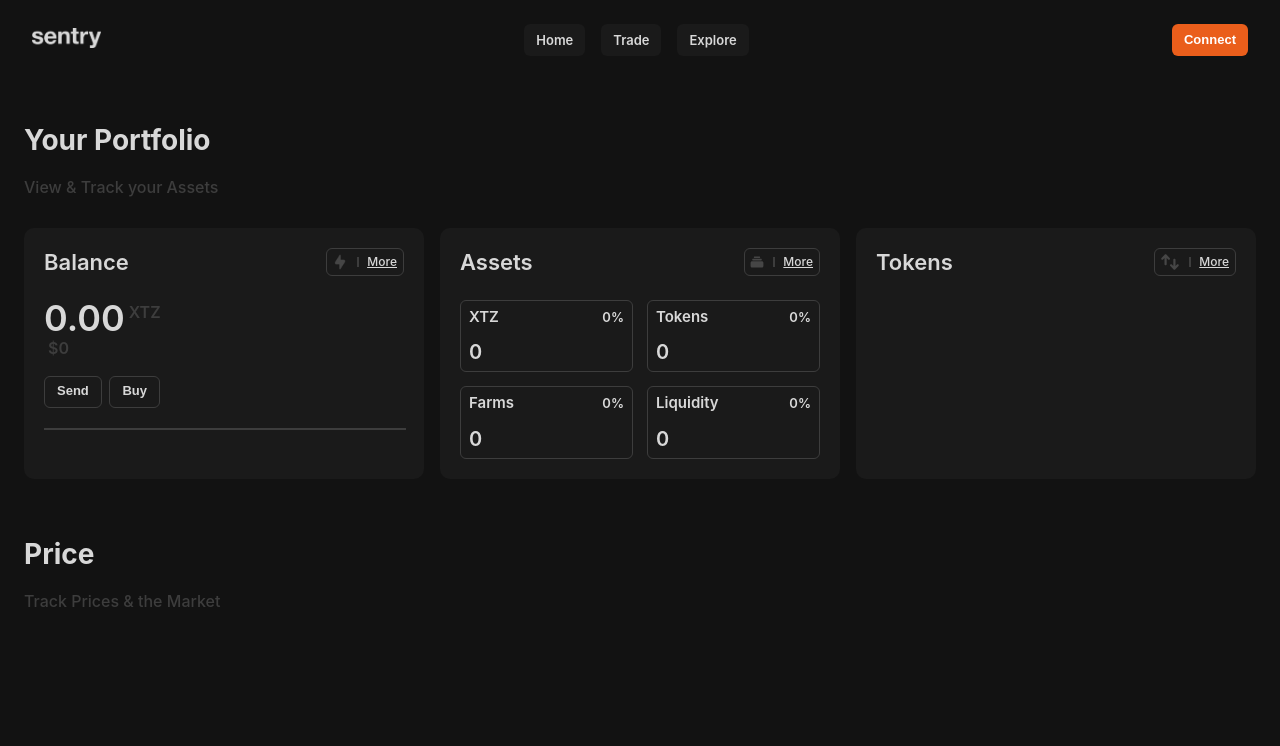
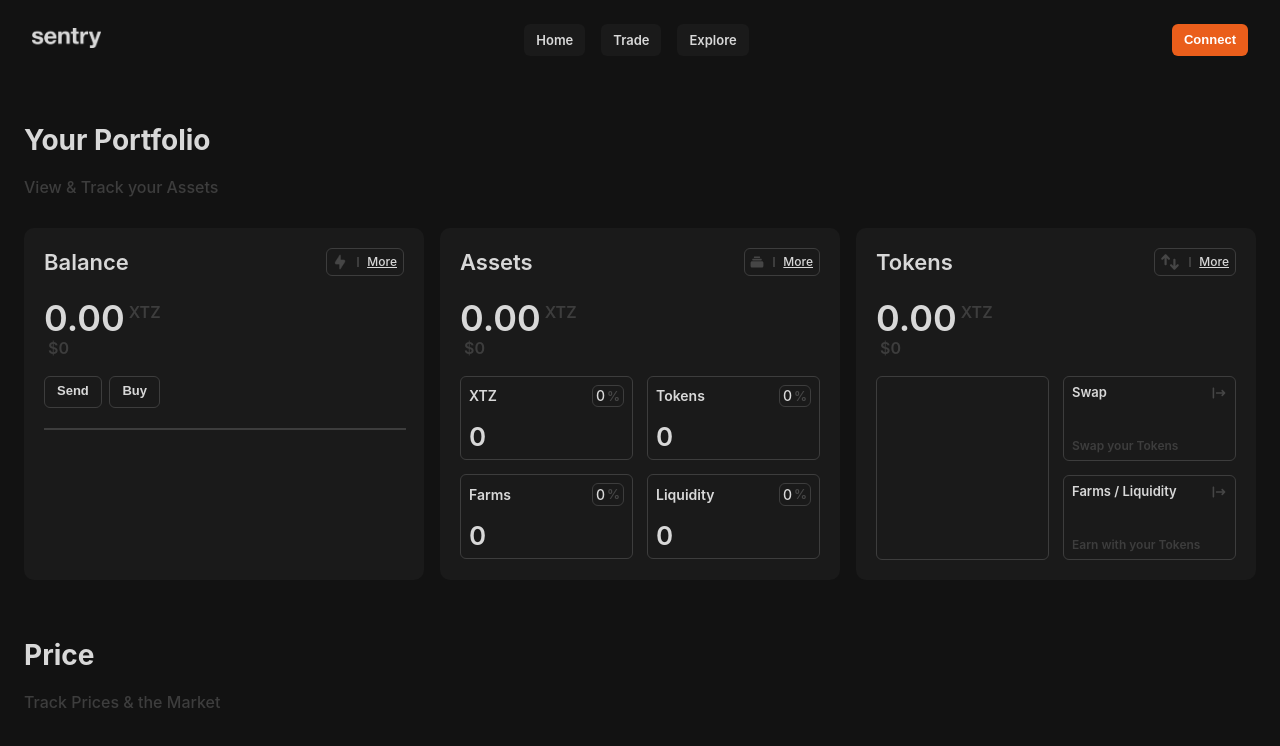
Before and after one commit to dylanheath/sentry, a React (Create React App) app: page / in a window 1280 px wide. Shown: the top 746 px of the page. Built offline with nearby package versions, Linux system fonts and the light colour scheme.

Commit message:
styling and components
Signed-off-by: Dylan Heathcote <dylanheathcote14@gmail.com>

```diff
--- a/src/components/home/portfolio/assets.tsx
+++ b/src/components/home/portfolio/assets.tsx
@@ -15,32 +15,49 @@ export default function Assets() {
 	  <p className="portfolio-component-more-header">More</p>
 	</a>
       </div>
+      <div className="portfolio-component-assets-total-container">
+        <p className="portfolio-component-assets-total">0.00</p>
+	<p className="portfolio-component-balance-tag">XTZ</p>
+      </div>
+      <p className="portfolio-component-balance-amount">$0</p>
       <div className="portfolio-component-assets-container">
         <div className="portfolio-component-asset-box">
 	  <div className="portfolio-component-asset-header-container">
             <p className="portfolio-component-asset-header">XTZ</p>
-	    <p className="portfolio-component-asset-percentage">0%</p>
+	    <div className="portfolio-component-asset-percentage-box">
+	      <p className="portfolio-component-asset-percentage">0</p>
+	      <p>%</p>
+	    </div>
 	  </div>
 	  <p className="portfolio-component-asset-balance">0</p>
 	</div>
         <div className="portfolio-component-asset-box">
 	  <div className="portfolio-component-asset-header-container">
             <p className="portfolio-component-asset-header">Tokens</p>
-            <p className="portfolio-component-asset-percentage">0%</p>
+	    <div className="portfolio-component-asset-percentage-box">
+              <p className="portfolio-component-asset-percentage">0</p>
+              <p>%</p>
+	    </div>
 	  </div>
 	  <p className="portfolio-component-asset-balance">0</p>
 	</div>
         <div className="portfolio-component-asset-box">
 	  <div className="portfolio-component-asset-header-container">
             <p className="portfolio-component-asset-header">Farms</p>
-            <p className="portfolio-component-asset-percentage">0%</p>
+	    <div className="portfolio-component-asset-percentage-box">
+              <p className="portfolio-component-asset-percentage">0</p>
+	      <p>%</p>
+	    </div>
 	  </div>
 	  <p className="portfolio-component-asset-balance">0</p>
 	</div>
 	<div className="portfolio-component-asset-box">
 	  <div className="portfolio-component-asset-header-container">
             <p className="portfolio-component-asset-header">Liquidity</p>
-            <p className="portfolio-component-asset-percentage">0%</p>
+	    <div className="portfolio-component-asset-percentage-box">
+              <p className="portfolio-component-asset-percentage">0</p>
+	      <p>%</p>
+	    </div>
 	  </div>
 	  <p className="portfolio-component-asset-balance">0</p>
 	</div>
--- a/src/components/home/portfolio/portfolio.css
+++ b/src/components/home/portfolio/portfolio.css
@@ -141,7 +141,7 @@ display: flex;
 }
 
 .portfolio-component-assets-container {
-	padding-top: 24px;
+	padding-top: 20px;
 	    width: 100%;
     display: grid;
     grid-gap: 14px;
@@ -150,7 +150,9 @@ display: flex;
 }
 
 .portfolio-component-asset-header {
-  font-size:15px ;
+  font-size:14px ;
+  padding-right: 6px;
+  align-items: center
 }
 
 .portfolio-component-more-container {
@@ -185,5 +187,114 @@ border: 1px solid #3d3d3d;
 
 .portfolio-component-asset-balance {
 	padding-top: 10px;
-	    font-size: 20px;
+	    font-size: 26px;
+
 }
+
+.portfolio-component-assets-total-container {
+	padding-top: 24px;
+	display: flex;
+	flex-direction: row;
+}
+
+.portfolio-component-assets-total {
+    font-size: 36px;
+    line-height: 1;
+    font-weight: 600;
+    color: #d8d8d8;
+}
+
+.portfolio-component-asset-percentage-box {
+	    display: flex;
+	    grid-gap: 2px;
+    font-size: 13px;
+    line-height: 1.1;
+    color: rgb(70, 70, 70);
+    background: none;
+    padding: 3px;
+    border-radius: 6px;
+    transition: all .2s ease;
+    text-decoration: none;
+    transition: .5s;
+    border: 1px solid #3d3d3d;
+    flex-direction: row;
+    align-items: center;
+}
+
+.portfolio-component-tokens-container {
+	    display: flex;
+    align-items: left;
+    grid-gap: 6px;
+    grid-gap: 6px;
+    gap: 6px;
+    font-size: 13px;
+    line-height: 1.1;
+    font-weight: 600;
+    color: #d8d8d8;
+    background: none;
+    padding: 8px;
+    border-radius: 6px;
+    transition: all .2s ease;
+    text-decoration: none;
+    transition: .5s;
+    border: 1px solid #3d3d3d;
+    flex-direction: column;
+    height: 166px;
+}
+
+.portfolio-component-tokens-option {
+	    display: flex;
+    align-items: left;
+    grid-gap: 6px;
+    grid-gap: 6px;
+    gap: 6px;
+    font-size: 13px;
+    line-height: 1.1;
+    font-weight: 600;
+    color: #d8d8d8;
+    background: none;
+    padding: 8px;
+    border-radius: 6px;
+    transition: all .2s ease;
+    text-decoration: none;
+    transition: .5s;
+    border: 1px solid #3d3d3d;
+    flex-direction: column;
+    justify-content: space-between;
+}
+
+.portfolio-component-tokens-option:hover {
+  background:#212121 ;
+}
+
+.portfolio-component-tokens-options-container {
+    width: 100%;
+    display: grid;
+    grid-gap: 14px;
+    grid-gap: 14px;
+    gap: 14px;
+    grid-template-columns: repeat(1,1fr);
+}
+
+.portfolio-component-tokens-option-description {
+font-size: 12px;
+    line-height: 1;
+    font-weight: 600;
+    color: #3d3d3d;
+    padding-top: 4px;
+}
+
+.portfolio-component-tokens-option-header-container {
+	display: flex;
+	flex-direction: row;
+	justify-content: space-between;
+	align-items: center;
+	width: 100%;
+}
+
+.portfolio-component-asset-percentage {
+    font-size: 14px;
+    line-height: 1;
+    font-weight: 500;
+    color: #d8d8d8;
+}
--- a/src/components/home/portfolio/tokens.tsx
+++ b/src/components/home/portfolio/tokens.tsx
@@ -14,6 +14,32 @@ export default function Tokens() {
 	  <hr className="portfolio-component-more-divider"></hr>
 	  <p className="portfolio-component-more-header">More</p>
 	</div>
+       </div>
+      <div className="portfolio-component-assets-total-container">
+        <p className="portfolio-component-assets-total">0.00</p>
+	<p className="portfolio-component-balance-tag">XTZ</p>
+      </div>
+      <p className="portfolio-component-balance-amount">$0</p>
+      <div className="portfolio-component-assets-container">
+        <div className="portfolio-component-tokens-container">
+
+	</div>
+	<div className="portfolio-component-tokens-options-container">
+          <a className="portfolio-component-tokens-option">
+            <div className="portfolio-component-tokens-option-header-container">
+              <p className="portfolio-component-tokens-option-header">Swap</p>
+	      <svg viewBox="0 0 24 24" width="16" height="16" role="img" style={{fill: "rgb(70, 70, 70)"}}><path d="M3.59999 3.59998C3.28173 3.59998 2.97651 3.7264 2.75147 3.95145C2.52642 4.17649 2.39999 4.48172 2.39999 4.79998V19.2C2.39999 19.5182 2.52642 19.8235 2.75147 20.0485C2.97651 20.2735 3.28173 20.4 3.59999 20.4C3.91825 20.4 4.22348 20.2735 4.44852 20.0485C4.67357 19.8235 4.79999 19.5182 4.79999 19.2V4.79998C4.79999 4.48172 4.67357 4.17649 4.44852 3.95145C4.22348 3.7264 3.91825 3.59998 3.59999 3.59998ZM15.9516 14.7516C15.733 14.9779 15.6121 15.281 15.6148 15.5957C15.6175 15.9103 15.7437 16.2113 15.9662 16.4338C16.1887 16.6562 16.4897 16.7825 16.8043 16.7852C17.1189 16.7879 17.4221 16.667 17.6484 16.4484L21.2484 12.8484C21.4734 12.6233 21.5997 12.3182 21.5997 12C21.5997 11.6818 21.4734 11.3766 21.2484 11.1516L17.6484 7.55158C17.5377 7.43696 17.4053 7.34555 17.2589 7.28265C17.1125 7.21976 16.955 7.18666 16.7957 7.18528C16.6363 7.18389 16.4783 7.21425 16.3308 7.27459C16.1834 7.33493 16.0494 7.42403 15.9367 7.5367C15.824 7.64937 15.7349 7.78336 15.6746 7.93083C15.6143 8.07831 15.5839 8.23632 15.5853 8.39566C15.5867 8.55499 15.6198 8.71246 15.6827 8.85886C15.7456 9.00527 15.837 9.13768 15.9516 9.24838L17.5032 10.8H8.39999C8.08173 10.8 7.77651 10.9264 7.55147 11.1514C7.32642 11.3765 7.19999 11.6817 7.19999 12C7.19999 12.3182 7.32642 12.6235 7.55147 12.8485C7.77651 13.0735 8.08173 13.2 8.39999 13.2H17.5032L15.9516 14.7516Z"></path></svg>
+	    </div>
+            <p className="portfolio-component-tokens-option-description">Swap your Tokens</p>
+	  </a>
+          <a className="portfolio-component-tokens-option">
+            <div className="portfolio-component-tokens-option-header-container">
+              <p className="portfolio-component-tokens-option-header">Farms / Liquidity</p>
+	      <svg viewBox="0 0 24 24" width="16" height="16" role="img" style={{fill: "rgb(70, 70, 70)"}}><path d="M3.59999 3.59998C3.28173 3.59998 2.97651 3.7264 2.75147 3.95145C2.52642 4.17649 2.39999 4.48172 2.39999 4.79998V19.2C2.39999 19.5182 2.52642 19.8235 2.75147 20.0485C2.97651 20.2735 3.28173 20.4 3.59999 20.4C3.91825 20.4 4.22348 20.2735 4.44852 20.0485C4.67357 19.8235 4.79999 19.5182 4.79999 19.2V4.79998C4.79999 4.48172 4.67357 4.17649 4.44852 3.95145C4.22348 3.7264 3.91825 3.59998 3.59999 3.59998ZM15.9516 14.7516C15.733 14.9779 15.6121 15.281 15.6148 15.5957C15.6175 15.9103 15.7437 16.2113 15.9662 16.4338C16.1887 16.6562 16.4897 16.7825 16.8043 16.7852C17.1189 16.7879 17.4221 16.667 17.6484 16.4484L21.2484 12.8484C21.4734 12.6233 21.5997 12.3182 21.5997 12C21.5997 11.6818 21.4734 11.3766 21.2484 11.1516L17.6484 7.55158C17.5377 7.43696 17.4053 7.34555 17.2589 7.28265C17.1125 7.21976 16.955 7.18666 16.7957 7.18528C16.6363 7.18389 16.4783 7.21425 16.3308 7.27459C16.1834 7.33493 16.0494 7.42403 15.9367 7.5367C15.824 7.64937 15.7349 7.78336 15.6746 7.93083C15.6143 8.07831 15.5839 8.23632 15.5853 8.39566C15.5867 8.55499 15.6198 8.71246 15.6827 8.85886C15.7456 9.00527 15.837 9.13768 15.9516 9.24838L17.5032 10.8H8.39999C8.08173 10.8 7.77651 10.9264 7.55147 11.1514C7.32642 11.3765 7.19999 11.6817 7.19999 12C7.19999 12.3182 7.32642 12.6235 7.55147 12.8485C7.77651 13.0735 8.08173 13.2 8.39999 13.2H17.5032L15.9516 14.7516Z"></path></svg>
+	    </div>
+	    <p className="portfolio-component-tokens-option-description">Earn with your Tokens</p>
+	  </a>
+	</div>
       </div>
     </div>
   )
```
